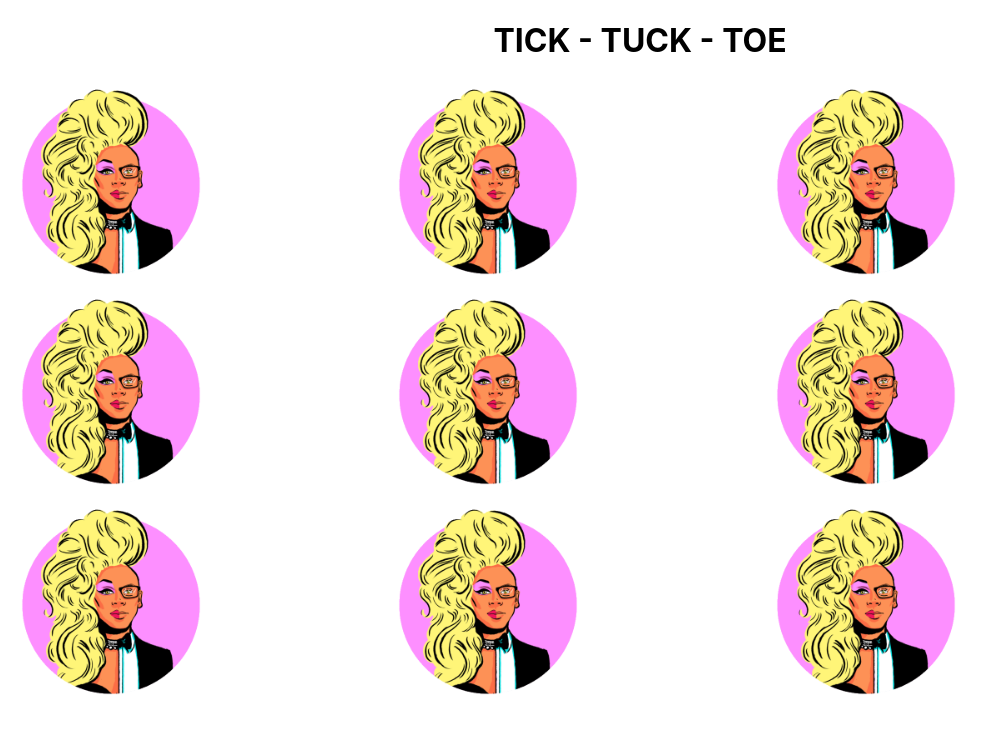
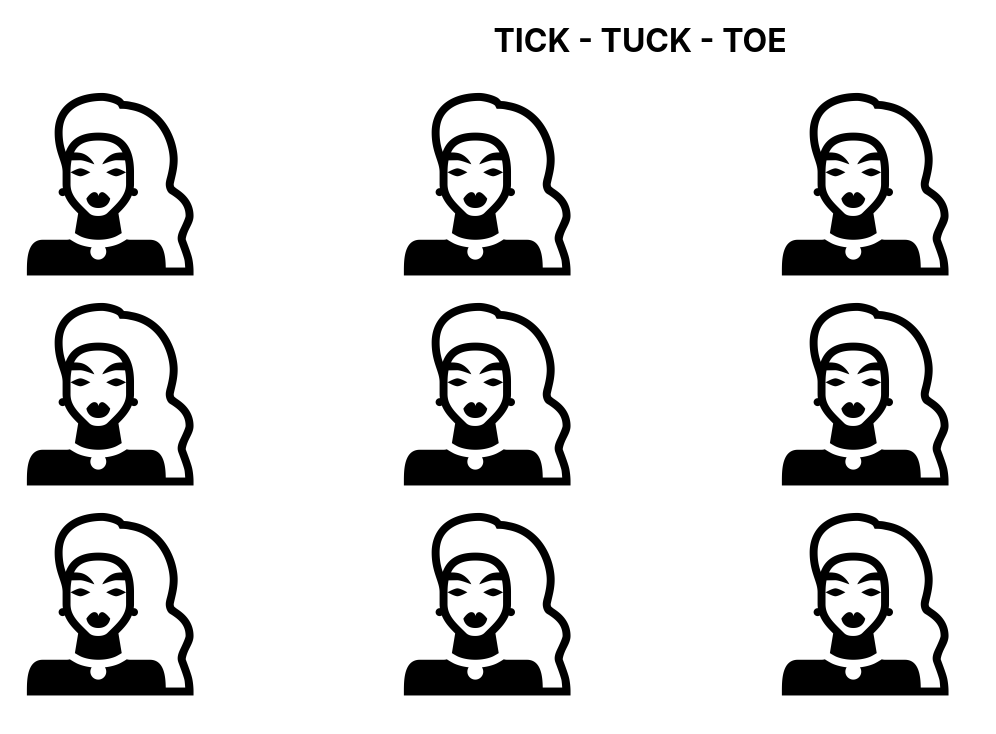
Before and after one commit to Ionajane/tic_tuck_toe, a React (Create React App) app: page / in a window 1280 px wide. Shown: the top 734 px of the page, without its empty margins (0-996 px from the left). Built offline with nearby package versions, Linux system fonts and the light colour scheme.

Commit message:
players alternate

```diff
--- a/src/components/Square.js
+++ b/src/components/Square.js
@@ -6,16 +6,20 @@ const Square = (props) => {
     props.handleSquareClick(props.value);
   }
 
-  if (props.selection === "") {
-  return(
+  if (props.selection === null) {
+    return(
       <img onClick={handleClick} src={require("../images/RuPaulSilhouette.png")} height="200px;"/>
-      // <h3 onClick={handleClick}>EMPTY</h3>
-  )};
+    )};
 
-  return(
+  if (props.selection === 1) {
+    return(
       <img onClick={handleClick} src={require("../images/RuPaul_vector.gif")} height="200px;"/>
-      // <h3 onClick={handleClick}>QUEEN</h3>
-  )
+    )}
+
+  if (props.selection === 2) {
+    return(
+      <img onClick={handleClick} src={require("../images/sissy_spastik_dribbble.png")} height="200px;"/>
+    )}
 }
 
 export default Square;
--- a/src/containers/BoardContainer.js
+++ b/src/containers/BoardContainer.js
@@ -25,22 +25,25 @@ class BoardContainer extends Component {
   handleSquareClick(index) {
     const newState = this.state;
     this.changeSquareValue(newState.squares[index]);
-    this.changeCurrentPlayer(newState.currentPlayer)
+    newState.currentPlayer = this.getNextPlayerNumber(newState)
+    console.log("this is the new state:", newState);
     this.setState(newState);
   }
 
   changeSquareValue(square) {
+    console.log("changeSquareValue triggered for this square");
     if (square.selection === null) {
       square.selection = this.state.currentPlayer;
     }
   }
 
-  changeCurrentPlayer(currentPlayer) {
-    if (currentPlayer === 1) {
-      currentPlayer = 2
+  getNextPlayerNumber(currentState) {
+    console.log("changeCurrentPlayer triggered");
+    if (currentState.currentPlayer === 1) {
+      return 2
     }
-    if (currentPlayer === 2) {
-      currentPlayer = 1
+    if (currentState.currentPlayer === 2) {
+      return 1
     }
   }
 
```
